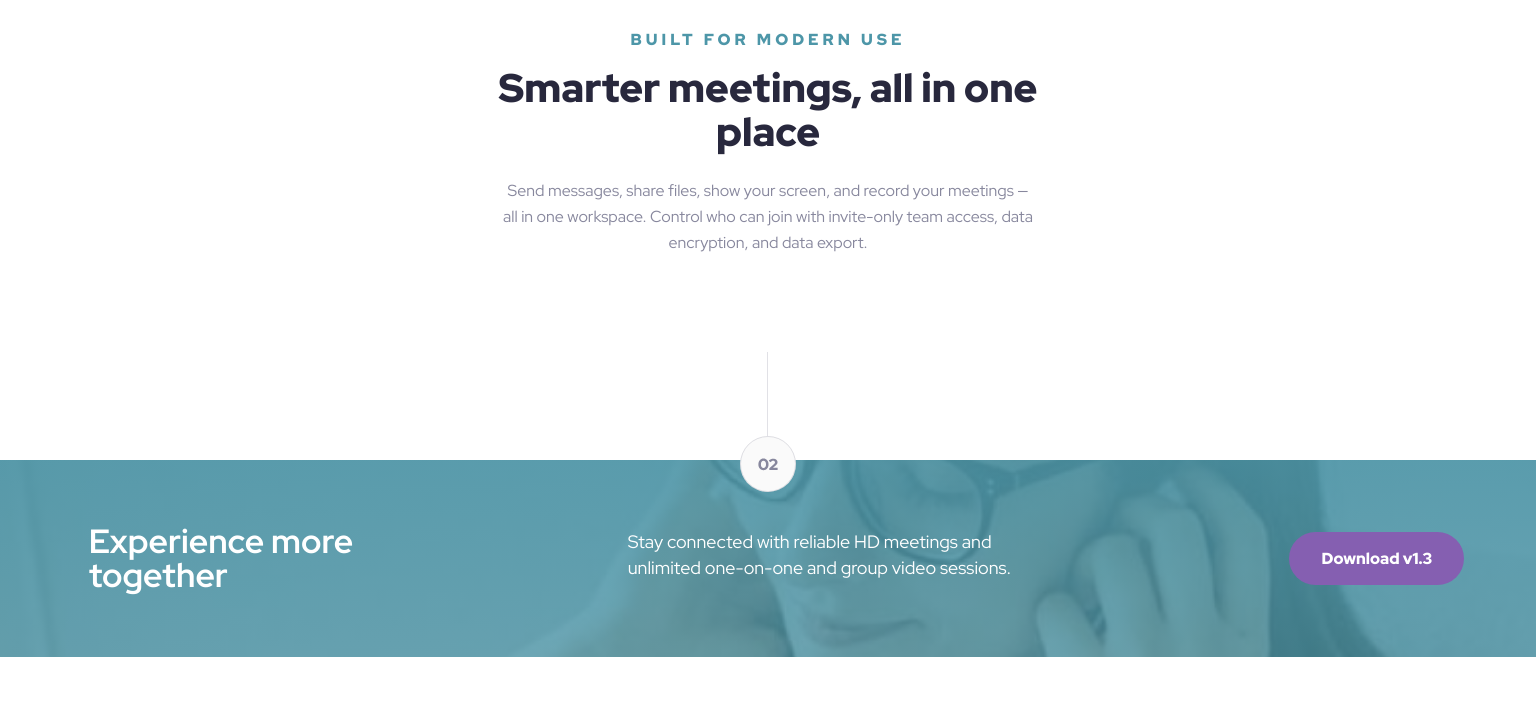
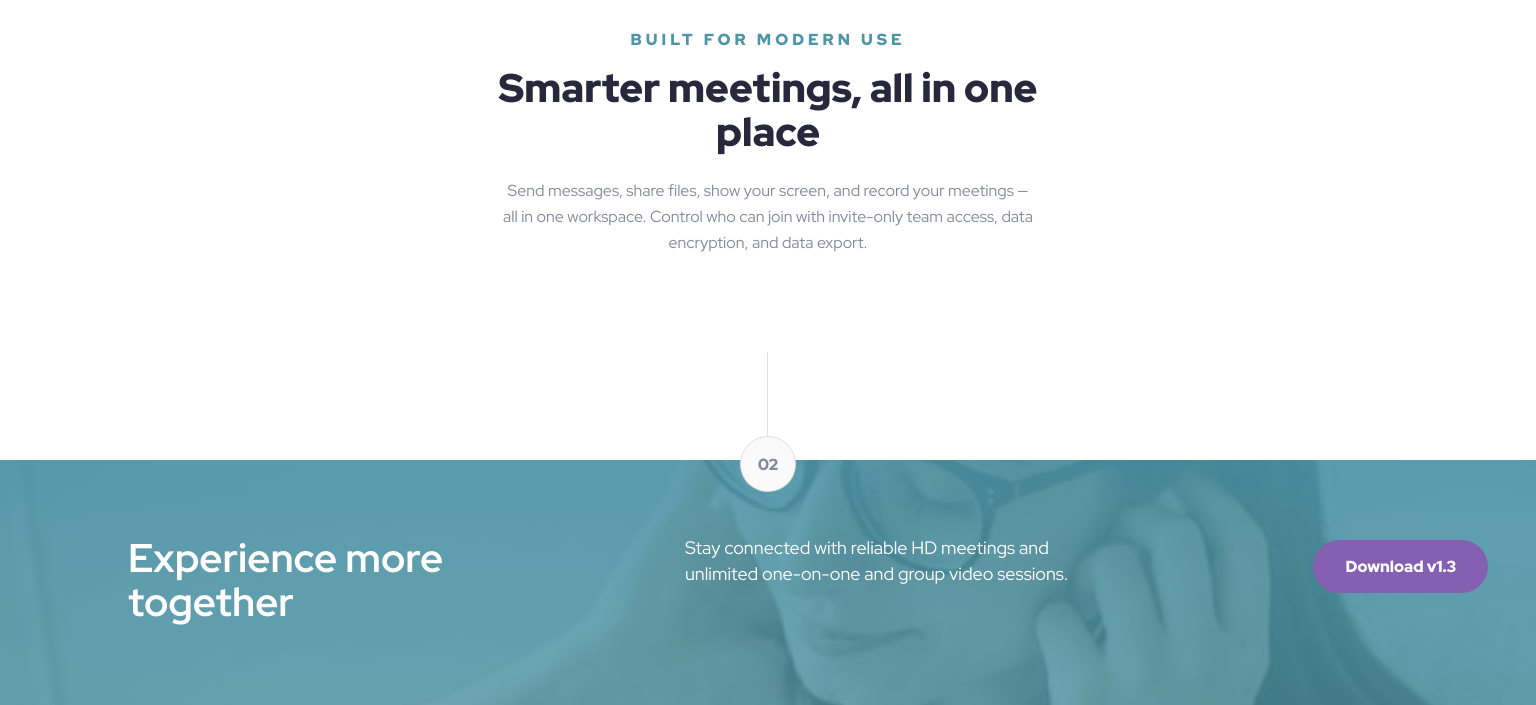
Before and after one commit to TheCoderGuru/meet-landing-page, a website: page src/index.html in a window 1536 px wide. Shown: the part 1043-1748 px from the top of the page. Before the commit the page ends 1700 px from the top, so only its background shows below. Drawn offline with nearby package versions, Linux system fonts and the light colour scheme; files that its build step writes are made by us from their sources.

Commit message:
Made some minor tweakings to the footer sectin

```diff
--- a/src/sass/style.scss
+++ b/src/sass/style.scss
@@ -292,31 +292,24 @@ img {
     font-weight: 500;
   }
 
-  .experience{
+  .experience {
     display: flex;
-    padding: .5em;
-
-    &__title{
-      margin-block-start: 1.7em;
-      margin-inline-start: 2.4em;
+  }
+  .experience__title {
+    margin-block-start: 0.7em;
+    margin-inline-start: 2em;
     text-align: left;
-      font-size: 2.1rem;
-      line-height: 1;
   }
-
-    &__description{
+  .experience__description {
     text-align: left;
-       margin-block-start: 3.4em;
-      padding-inline: 10em;
+    margin-block-start: 1.5em;
+    padding-inline: 8em;
   }
-
-    &__div{
+  .experience__div {
     margin-block-start: 2em;
   }
-    &__button{
+  .experience__button {
     white-space: nowrap;
-      margin-block-start: 4em;
-      margin-inline-end: 4em;
+    margin-block-start: 2em;
   }
 }
-}
```
Lines whose indentation alone changed are shown as unchanged.
